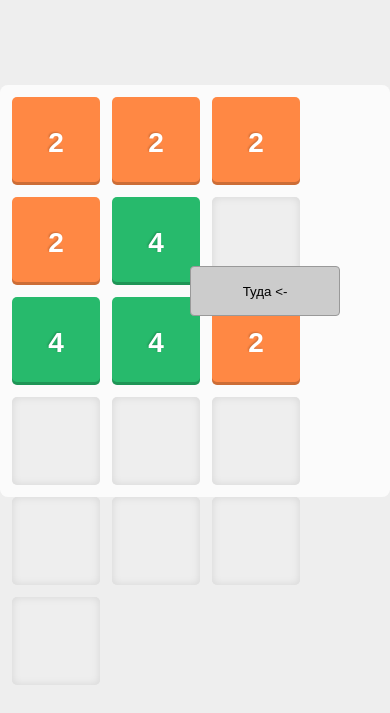
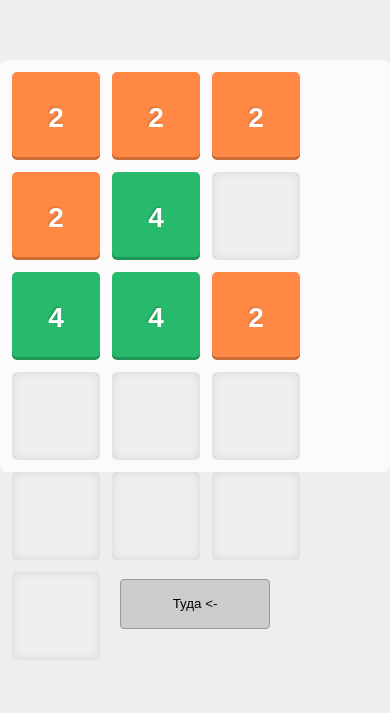
Before and after one commit to geff21st/yetanother2048, a website: page index.html in a window 390 px wide. Shown: the part 131-844 px from the top of the page. Drawn offline with Linux system fonts and the light colour scheme.

Commit message:
Немного адаптива

```diff
--- a/package.json
+++ b/package.json
@@ -3,7 +3,9 @@
   "version": "0.0.0",
   "description": "",
   "main": "gulpfile.js",
-  "dependencies": {},
+  "dependencies": {
+    "sass-mediaqueries": "^1.6.1"
+  },
   "devDependencies": {
     "gulp": "gulpjs/gulp.git#4.0",
     "gulp-autoprefixer": "^3.1.1",
--- a/scss/app.scss
+++ b/scss/app.scss
@@ -1,3 +1,5 @@
+@import "../node_modules/sass-mediaqueries/media-queries";
+
 * {
   box-sizing: border-box;
 }
@@ -12,6 +14,8 @@ html, body {
 $pad: 6px;
 $cell-sz: 100px;
 $cells: 4;
+
+$break1: 900px;
 
 .box {
   width: $cell-sz * $cells + 2*$pad;
@@ -30,6 +34,10 @@ $cells: 4;
   left: 0;
   right: 0;
   font-size: 0;
+
+  @include max-screen($break1) {
+    padding-bottom: 50px;
+  }
 }
 
 .cell-wrap {
@@ -92,14 +100,17 @@ $cells: 4;
 
 
 .btns-wrap {
+  $w: 150px;
+  $h: 50px;
+
   position: absolute;
   top: 50%;
-  right: 50px;
-  margin-top: -25px;
+  right: $h;
+  margin-top: -$h / 2;
 
   .btn {
-    height: 50px;
-    width: 150px;
+    height: $h;
+    width: $w;
     display: inline-block;
     background-color: #ccc;
     border: 1px solid #999;
@@ -108,5 +119,18 @@ $cells: 4;
     &:hover {
       background-color: #eee;
     }
+
+  }
+
+  @include max-screen($break1) {
+    top: auto;
+    bottom: 10vh;
+    left: 50%;
+    margin-top: 0;
+    margin-left: -$w / 2;
+  }
+
+  @include max-screen-height(640px) {
+    bottom: 10px;
   }
 }
```
Also changed, not shown: dist/css/app.css, dist/css/app.min.css, 2 other files.
